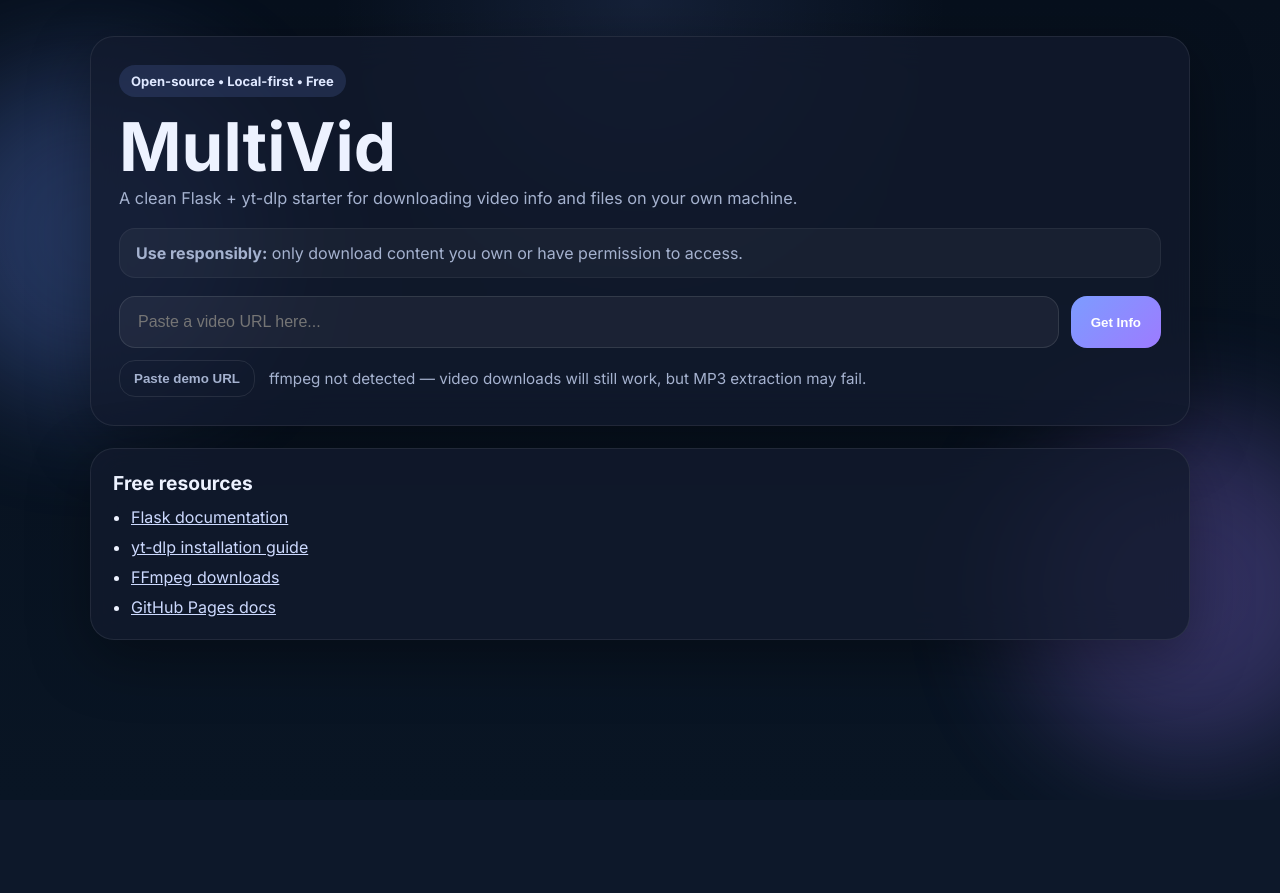
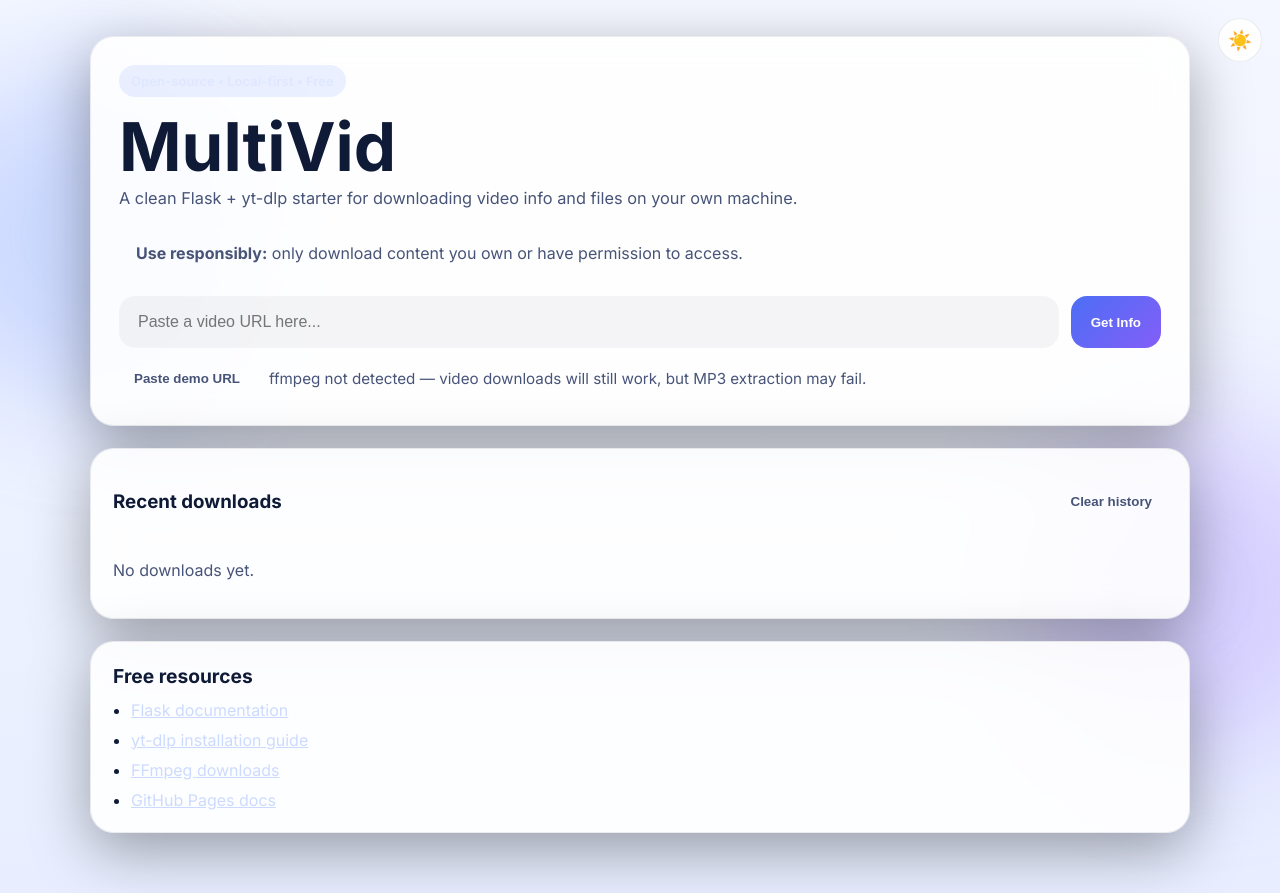
Before and after one commit to MushtaqAhmadSaqi/Video-Downloader, a Flask app: page / in a window 1280 px wide. Before the commit the page ends 778 px from the top, so only its background shows below. Run offline with Flask 3, Linux system fonts and the light colour scheme; some libraries are stand-ins or nearby versions.

Commit message:
Low order updated

```diff
--- a/app.py
+++ b/app.py
@@ -605,4 +605,6 @@
     return response
 
 if __name__ == "__main__":
-    app.run(debug=True, host="127.0.0.1", port=5000)
+    import os
+    debug = os.environ.get("FLASK_DEBUG", "0") == "1"
+    app.run(debug=debug, host="0.0.0.0", port=int(os.environ.get("PORT", 5000)))
--- a/static/app.js
+++ b/static/app.js
@@ -1,3 +1,33 @@
+// ====================== THEME TOGGLE ======================
+(function initTheme() {
+  const KEY = "multivid-theme";
+  const saved = localStorage.getItem(KEY);
+  const prefersLight = window.matchMedia("(prefers-color-scheme: light)").matches;
+  const theme = saved || (prefersLight ? "light" : "dark");
+  document.documentElement.setAttribute("data-theme", theme);
+
+  window.addEventListener("DOMContentLoaded", () => {
+    const btn = document.getElementById("themeToggle");
+    if (!btn) return;
+
+    const icon = btn.querySelector(".theme-icon");
+    const render = () => {
+      const cur = document.documentElement.getAttribute("data-theme");
+      icon.textContent = cur === "light" ? "☀️" : "🌙";
+      btn.setAttribute("aria-label", `Switch to ${cur === "light" ? "dark" : "light"} theme`);
+    };
+    render();
+
+    btn.addEventListener("click", () => {
+      const cur = document.documentElement.getAttribute("data-theme");
+      const next = cur === "light" ? "dark" : "light";
+      document.documentElement.setAttribute("data-theme", next);
+      localStorage.setItem(KEY, next);
+      render();
+    });
+  });
+})();
+
 const infoForm = document.getElementById("infoForm");
 const videoUrlInput = document.getElementById("videoUrl");
 const infoBtn = document.getElementById("infoBtn");
@@ -276,7 +306,10 @@
   if (progressInterval) clearInterval(progressInterval);
 }
 
+let currentMode = "video";
+
 async function startDownload(mode, format = null) {
+  currentMode = mode;
   if (!currentVideo) {
     showStatus("Fetch video details first.", "error");
     return;
@@ -386,6 +419,14 @@
     wrap.setAttribute("aria-valuenow", "100");
     percentText.textContent = "100%";
     showStatus("✅ Download completed! File is saving...", "success");
+
+    addToHistory({
+      title: currentVideo?.title || "Untitled",
+      url: videoUrlInput.value.trim(),
+      mode: currentMode,
+      filename: prog.filename,
+    });
+
     setTimeout(() => {
       window.location.href = `/api/download_file/${currentTaskId}`;
       hideProgress();
@@ -403,6 +444,89 @@
   }
 }
 
+// ====================== DOWNLOAD HISTORY ======================
+const HISTORY_KEY = "multivid-history";
+const HISTORY_MAX = 25;
+
+function getHistory() {
+  try { return JSON.parse(localStorage.getItem(HISTORY_KEY) || "[]"); }
+  catch { return []; }
+}
+
+function saveHistory(list) {
+  localStorage.setItem(HISTORY_KEY, JSON.stringify(list.slice(0, HISTORY_MAX)));
+}
+
+function addToHistory(entry) {
+  const list = getHistory();
+  list.unshift({
+    title: entry.title,
+    url: entry.url,
+    mode: entry.mode,
+    filename: entry.filename || "",
+    timestamp: Date.now(),
+  });
+  saveHistory(list);
+  renderHistory();
+}
+
+function renderHistory() {
+  const section = document.getElementById("historySection");
+  const list = document.getElementById("historyList");
+  const empty = document.getElementById("historyEmpty");
+  if (!section || !list) return;
+
+  const items = getHistory();
+  list.innerHTML = "";
+
+  if (items.length === 0) {
+    empty.style.display = "block";
+    return;
+  }
+  empty.style.display = "none";
+
+  items.forEach((item, idx) => {
+    const li = document.createElement("li");
+    li.className = "history-item";
+    const when = new Date(item.timestamp).toLocaleString();
+    li.innerHTML = `
+      <div style="min-width:0;">
+        <div class="hi-title" title="${escapeHtml(item.title)}">${escapeHtml(item.title)}</div>
+        <div class="hi-meta">${escapeHtml(item.mode)} • ${when}</div>
+      </div>
+      <div style="display:flex; gap:6px;">
+        <button data-action="reuse" data-idx="${idx}">Reuse URL</button>
+        <button data-action="remove" data-idx="${idx}">×</button>
+      </div>`;
+    list.appendChild(li);
+  });
+
+  list.onclick = (evt) => {
+    const btn = evt.target.closest("button[data-action]");
+    if (!btn) return;
+    const idx = Number(btn.dataset.idx);
+    const all = getHistory();
+
+    if (btn.dataset.action === "reuse") {
+      videoUrlInput.value = all[idx].url;
+      videoUrlInput.focus();
+    } else if (btn.dataset.action === "remove") {
+      all.splice(idx, 1);
+      saveHistory(all);
+      renderHistory();
+    }
+  };
+}
+
+document.getElementById("clearHistoryBtn")?.addEventListener("click", () => {
+  if (confirm("Clear all download history?")) {
+    localStorage.removeItem(HISTORY_KEY);
+    renderHistory();
+  }
+});
+
+document.addEventListener("DOMContentLoaded", renderHistory);
+
 // Cancel button
 cancelBtn.addEventListener("click", async () => {
   if (!currentTaskId) { hideProgress(); return; }
--- a/static/style.css
+++ b/static/style.css
@@ -1,5 +1,6 @@
 :root {
-  --bg: #0b1220;
+  --bg-grad-top: #07101d;
+  --bg-grad-bottom: #091524;
   --panel: rgba(18, 26, 45, 0.78);
   --panel-border: rgba(255, 255, 255, 0.08);
   --text: #edf2ff;
@@ -9,6 +10,19 @@
   --green: #26d07c;
   --red: #ff6b6b;
   --shadow: 0 18px 60px rgba(0, 0, 0, 0.35);
+  --input-bg: rgba(255, 255, 255, 0.05);
+}
+
+[data-theme="light"] {
+  --bg-grad-top: #f4f7ff;
+  --bg-grad-bottom: #e8eeff;
+  --panel: rgba(255, 255, 255, 0.9);
+  --panel-border: rgba(10, 20, 45, 0.08);
+  --text: #0e1a36;
+  --muted: #475478;
+  --accent: #4c6ef5;
+  --accent-2: #845ef7;
+  --input-bg: rgba(10, 20, 45, 0.04);
 }
 
 * {
@@ -20,9 +34,7 @@
   min-height: 100vh;
   font-family: "Inter", system-ui, -apple-system, BlinkMacSystemFont, "Segoe UI", sans-serif;
   color: var(--text);
-  background:
-    radial-gradient(circle at top, rgba(124, 156, 255, 0.12), transparent 30%),
-    linear-gradient(180deg, #07101d 0%, #091524 100%);
+  background: linear-gradient(180deg, var(--bg-grad-top) 0%, var(--bg-grad-bottom) 100%);
 }
 
 .bg-glow {
@@ -110,7 +122,7 @@
   width: 100%;
   border: 1px solid rgba(255, 255, 255, 0.1);
   outline: none;
-  background: rgba(255, 255, 255, 0.05);
+  background: var(--input-bg);
   color: var(--text);
   padding: 16px 18px;
   border-radius: 16px;
@@ -549,3 +561,59 @@
   background: linear-gradient(135deg, #f6c452, #ff9366);
   color: #1b0f00;
 }
+
+.theme-toggle {
+  position: fixed;
+  top: 18px;
+  right: 18px;
+  width: 44px; height: 44px;
+  border-radius: 50%;
+  background: var(--panel);
+  border: 1px solid var(--panel-border);
+  color: var(--text);
+  font-size: 1.2rem;
+  z-index: 100;
+  display: grid;
+  place-items: center;
+  backdrop-filter: blur(10px);
+}
+
+.history-card { padding: 22px; margin-top: 22px; }
+.history-header {
+  display: flex;
+  align-items: center;
+  justify-content: space-between;
+  margin-bottom: 12px;
+}
+.history-list {
+  list-style: none;
+  padding: 0;
+  margin: 0;
+  display: grid;
+  gap: 10px;
+}
+.history-item {
+  display: flex;
+  justify-content: space-between;
+  align-items: center;
+  padding: 10px 14px;
+  background: rgba(255, 255, 255, 0.04);
+  border: 1px solid rgba(255, 255, 255, 0.06);
+  border-radius: 14px;
+}
+.history-item .hi-title {
+  font-weight: 600;
+  overflow: hidden;
+  text-overflow: ellipsis;
+  white-space: nowrap;
+  max-width: 60%;
+}
+.history-item .hi-meta { color: var(--muted); font-size: 0.85rem; }
+.history-item button {
+  background: rgba(255,255,255,0.08);
+  color: var(--text);
+  padding: 6px 12px;
+  border-radius: 10px;
+  font-weight: 600;
+}
+.muted-text { color: var(--muted); }
--- a/templates/index.html
+++ b/templates/index.html
@@ -15,6 +15,16 @@
   <div class="bg-glow glow-2"></div>
 
   <main class="container">
+    <button
+      id="themeToggle"
+      class="theme-toggle"
+      type="button"
+      aria-label="Toggle color theme"
+      title="Toggle theme"
+    >
+      <span class="theme-icon">🌙</span>
+    </button>
+
     <section class="hero card">
       <div class="badge">Open-source • Local-first • Free</div>
       <h1>MultiVid</h1>
@@ -116,6 +126,15 @@
       </button>
     </section>
 
+    <section id="historySection" class="card history-card">
+      <div class="history-header">
+        <h3>Recent downloads</h3>
+        <button id="clearHistoryBtn" class="ghost-button" type="button">Clear history</button>
+      </div>
+      <ul id="historyList" class="history-list"></ul>
+      <p id="historyEmpty" class="muted-text">No downloads yet.</p>
+    </section>
+
     <section class="tips card">
       <h3>Free resources</h3>
       <ul>
```
Also changed, not shown: docker-compose.yml (added, +12 -0 lines), README.md, 2 other files.
